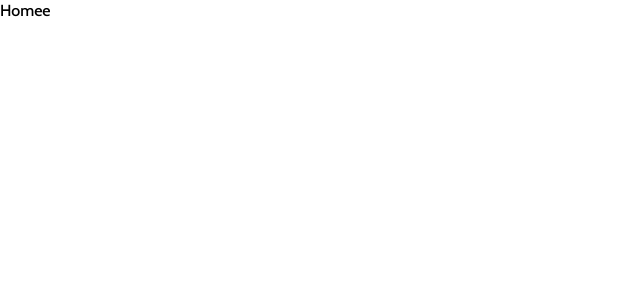
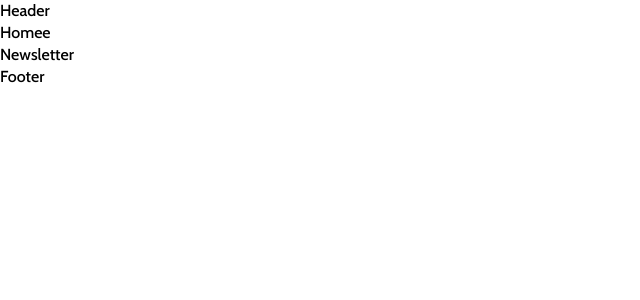
Before and after one commit to Awais-Ansarii/ecommerce-app, a React (Create React App) app: page / in a window 1280 px wide. Shown: the top 300 px of the page, without its empty margins (0-640 px from the left). Built offline with nearby package versions, Linux system fonts and the light colour scheme.

Commit message:
created context api and provided to children components

```diff
--- a/src/App.js
+++ b/src/App.js
@@ -4,7 +4,7 @@ import Home from "./components/Home/Home"
 import Footer from  "./components/Footer/Footer"
 import Category from "./components/Category/Category"
 import SingleProduct from "./components/SingleProduct/SingleProduct"
-// import Newsletter from "./components/Newsletter/Newsletter"
+import Newsletter from "./components/Footer/Newsletter/Newsletter"
 
 
 
@@ -12,11 +12,14 @@ import SingleProduct from "./components/SingleProduct/SingleProduct"
 const App = () => {
   return (
     <BrowserRouter>
+      <Header/>
     <Routes>
       <Route path="/" element={<Home />} />
       <Route path="/category/:id" element={<Category />} />
       <Route path="/product/:id" element={<SingleProduct />} />
-    </Routes>
+      </Routes>
+      <Newsletter />
+      <Footer/>
   </BrowserRouter>
   )
 
```
Also changed, not shown: src/utils/context.js (added, +16 -0 lines).
